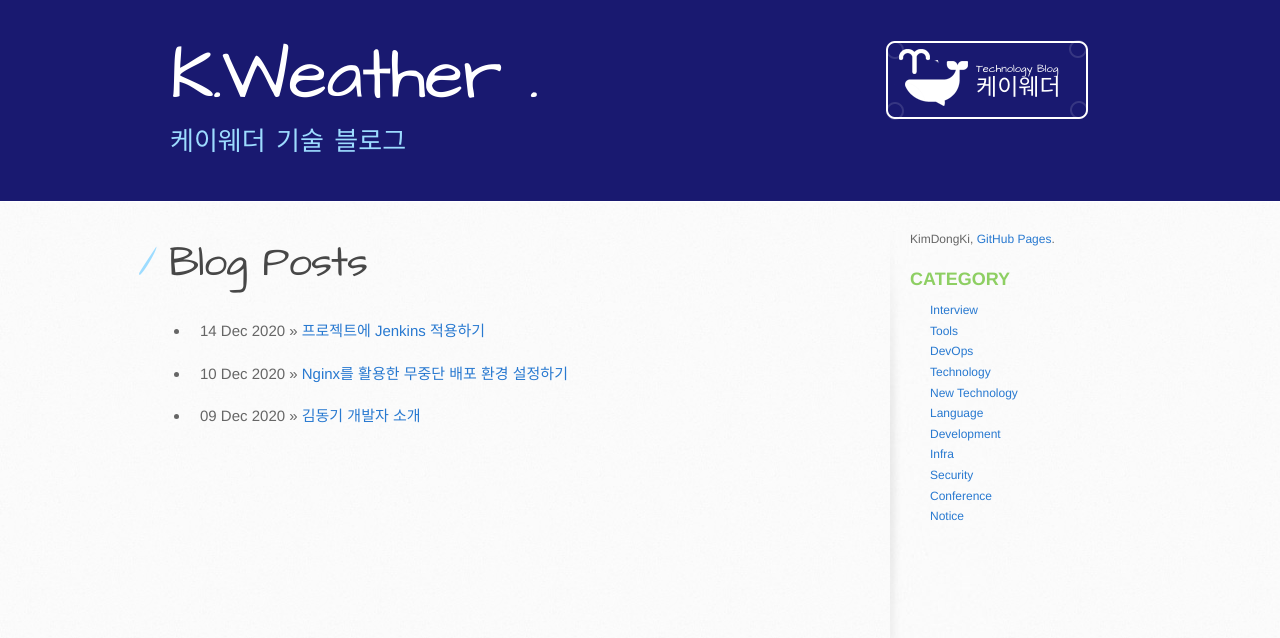
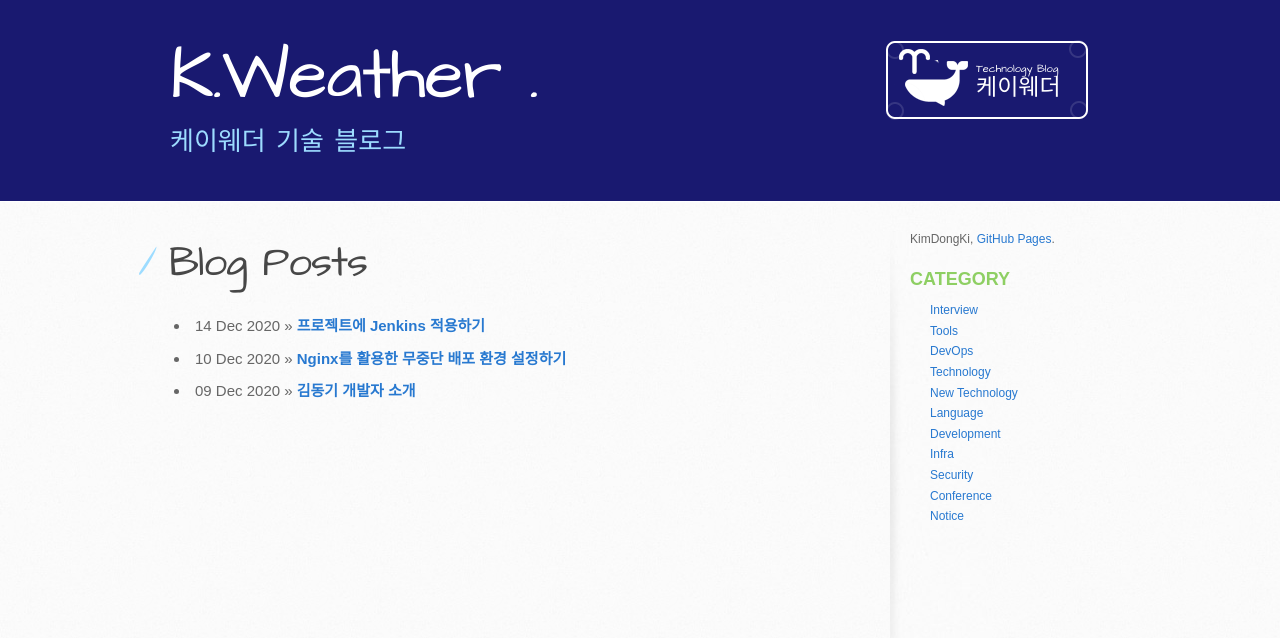
Before and after one commit to kdkrkwhr/kdkrkwhr.github.com, a Jekyll site: the page built from index.html, in a window 1280 px wide. Shown: the top 638 px of the page. Built offline with Jekyll 4.4.1, drawn with Linux system fonts in a browser that asks for light colours.

Commit message:
[update]

```diff
--- a/index.html
+++ b/index.html
@@ -7,7 +7,9 @@ title: 케이웨더 기술 블로그
   <h1>Blog Posts</h1>
   <ul class="posts">
     {% for post in site.posts %}
-      <li style="padding: 10px;"><span>{{ post.date | date_to_string }}</span> &raquo; <a href="{{ site.baseurl }}{{ post.url }}">{{ post.title }}</a></li>
+      <li style="padding: 5px;"><span>{{ post.date | date_to_string }}</span> &raquo;
+        <strong><a href="{{ site.baseurl }}{{ post.url }}">{{ post.title }}</a></strong>
+      </li>
     {% endfor %}
   </ul>
 </div>
--- a/stylesheets/stylesheet.css
+++ b/stylesheets/stylesheet.css
@@ -428,7 +428,6 @@ th {
 
 /* LAYOUT STYLES */
 body {
-  font-family: 'Helvetica Neue', Helvetica, Arial, serif;
   font-size: 15px;
   font-weight: 400;
   line-height: 1.5;
```
